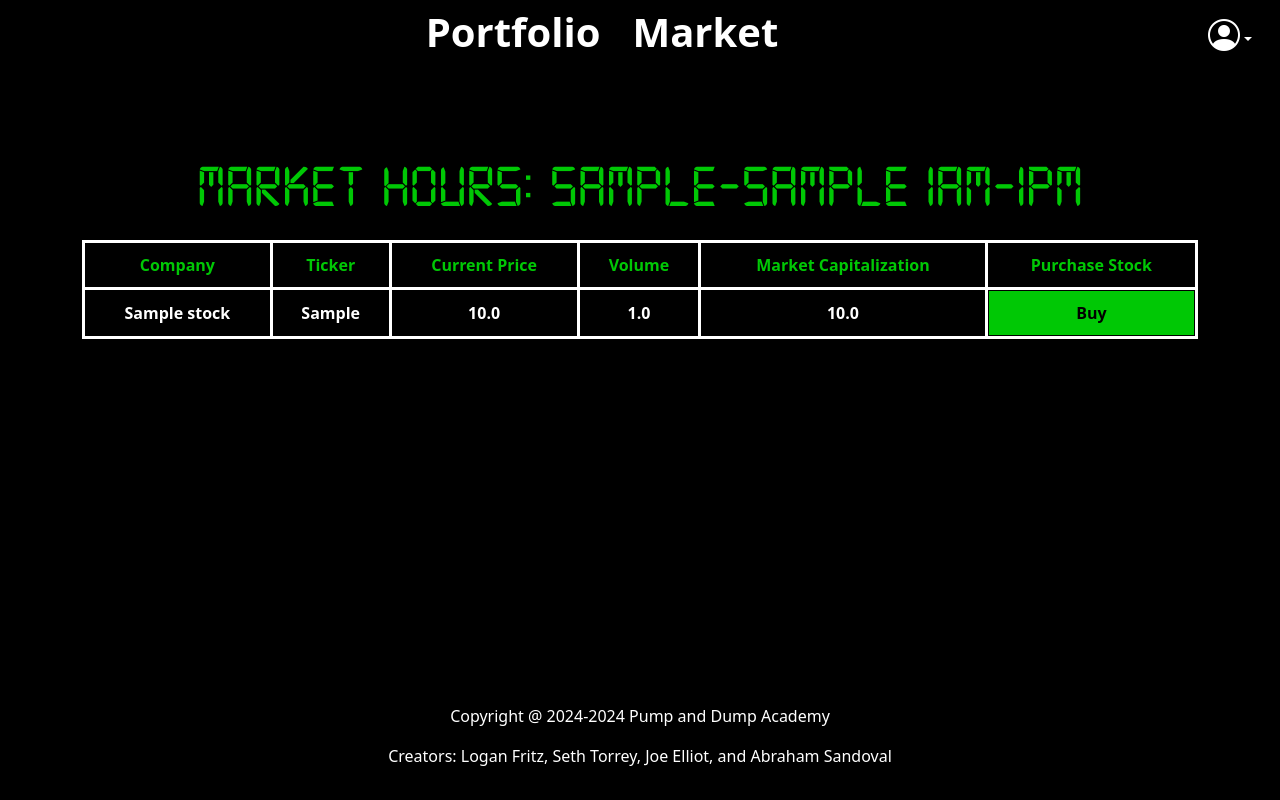
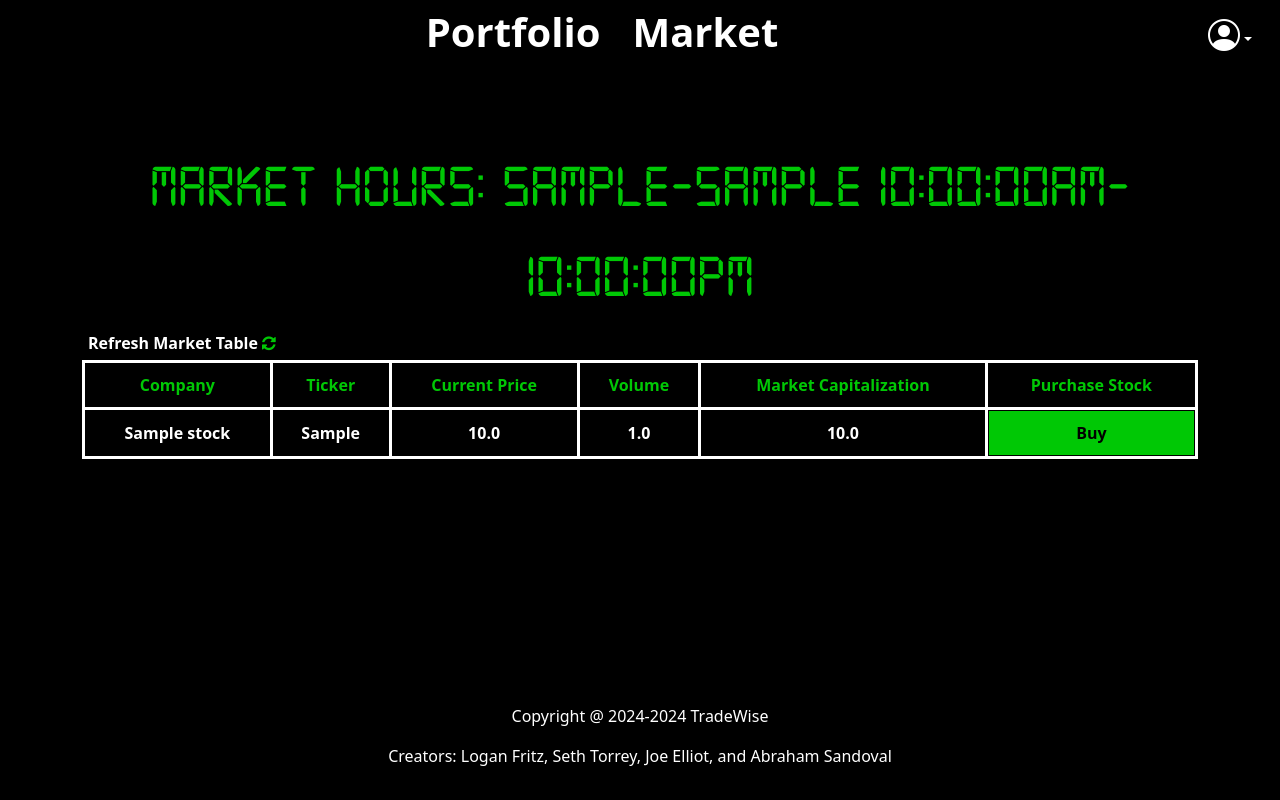
Before and after one commit to torrey51/FlaskProject__401, a Flask app: page /market in a window 1280 px wide. Run offline with Flask 3, Linux system fonts and the light colour scheme; a user stored in the database is signed in; tables that the repository leaves empty hold one stand-in row (values such as "Sample post").

Commit message:
10.30.2024 Updates
The stock current price is now fluctuating when the virtual internment is running, I also was able to get the market hours to restrict users from buying stocks based on the day of the week and the time of day. I also added the US holidays and set it to close the market when there is a US holiday.  Imported 3 new python libraries to achieve this.

from apscheduler.schedulers.background import BackgroundScheduler
from datetime import datetime, time, date
import holidays

```diff
--- a/app.py
+++ b/app.py
@@ -2,21 +2,26 @@ from flask import Flask, render_template, request, redirect, url_for, flash
 from flask_sqlalchemy import SQLAlchemy
 from flask_login import LoginManager, login_user, login_required, logout_user, current_user, UserMixin
 from flask_wtf import FlaskForm
-from wtforms import StringField, SubmitField, PasswordField
+from wtforms import StringField, SubmitField, PasswordField, TimeField
 from wtforms.validators import DataRequired, Email, EqualTo, Regexp
 from werkzeug.security import generate_password_hash, check_password_hash
 import werkzeug
 from werkzeug.exceptions import HTTPException
+import random
+from apscheduler.schedulers.background import BackgroundScheduler
+from datetime import datetime, time, date
+import holidays
 
 
 app= Flask(__name__)
 
 app.config['SECRET_KEY'] = 'your_secret_key'
 
-# Initializing the LoginManager
+# Initializing the LoginManager: https://www.digitalocean.com/community/tutorials/how-to-add-authentication-to-your-app-with-flask-login
 login_manager = LoginManager()
 login_manager.init_app(app)
-login_manager.login_view = 'login'
+# redirects the users to the home login page if they are not signed in
+login_manager.login_view = 'home'
 login_manager.login_message_category = 'info'
 
 # MySQL database configuration
@@ -38,6 +43,23 @@ class Stock(db.Model):
     def market_capitalization(self):
         return self.current_price * self.volume
 
+#Function for fluctuating the current stock price
+def fluctuate_price():
+    with app.app_context():
+        stocks = Stock.query.all()
+        for stock in stocks:
+            # fluctuate is set to get a random number between -10 and 10
+            fluctuate = random.uniform(-10, 10)
+            # The random number is then added to or subtracted from the current price
+            stock.current_price += fluctuate
+            # rounds the current price to only use 2 decimal places
+            stock.current_price = round(stock.current_price, 2)
+        db.session.commit()
+
+sched = BackgroundScheduler(daemon=True)
+sched.add_job(fluctuate_price, 'interval', minutes=5)
+sched.start()
+
 # Flask-WTF form for handling user input for stocks
 class StockForm(FlaskForm):
     company_name = StringField('Name', validators=[DataRequired()])
@@ -47,23 +69,62 @@ class StockForm(FlaskForm):
     volume = StringField('volume',validators=[DataRequired()])
     submit = SubmitField('Submit')
 
-
 # Creating a market hours table
 class Hours(db.Model):
     hour_id = db.Column(db.Integer, primary_key=True)
     open_day = db.Column(db.String(9), nullable=False)
     close_day = db.Column(db.String(9), nullable=False)
-    open_hour = db.Column(db.Integer, nullable=False)
-    close_hour = db.Column(db.Integer, nullable=False)
+    open_hour = db.Column(db.Time, nullable=False)
+    close_hour = db.Column(db.Time, nullable=False)
+
+def market_open():
+    # Gets the current date and time
+    time_now = datetime.now()
+    # Gets the current day of the week
+    current_day = time_now.strftime("%A")
+    # Gets the current time
+    current_time = time_now.time()
+    # Getting the current year
+    current_year = datetime.now().year
+    # Get the current date
+    current_date = time_now.date()
+
+    # Creates a variable holiday_dates to store the us calendar holidays for the whatever the current year it is
+    # Using a set to store all of the holidays in one variable, and using the .keys() to only get the dates and not include the holiday names
+    holiday_dates = set(holidays.US(years=current_year).keys())
+
+    # Specifies the days when the market is allowed to be open no weekends
+    open_days = ['Monday', 'Tuesday', 'Wednesday', 'Thursday', 'Friday']
+
+    # Prints the current day, current time, the holiday dates, and the current date for testing purposes
+    print("current day:", current_day)
+    print("current time:", current_time)
+    print(holiday_dates)
+    print("Current date", current_date)
+
+    # If the current_date is in the holiday dates then the market is closed
+    if current_date in holiday_dates:
+        return False
+
+    # Checks that the current day is one of the days the market is open. M-W closed on weekends
+    if current_day in open_days:
+
+        # Queries the database to get the hours
+        market_hours = Hours.query.order_by(Hours.hour_id.desc()).first()
+
+        # If a weekday check to see if its within the market hours
+        return market_hours.open_hour <= current_time <= market_hours.close_hour
+    # else then false and the market is closed and users should not be able to buy and sell stocks
+    else:
+        return False
 
 # Flask-WTF form for handling user input for changing market hours
 class HoursForm(FlaskForm):
-    open_day = StringField('open_day', validators=[DataRequired()])
-    close_day = StringField('close_day', validators=[DataRequired()])
-    open_hour = StringField('open_hour', validators=[DataRequired()])
-    close_hour = StringField('close_hour', validators=[DataRequired()])
+    open_day = StringField('Open Day', validators=[DataRequired()])
+    close_day = StringField('Close Day', validators=[DataRequired()])
+    open_hour = TimeField('Open Hour', format='%H:%M', validators=[DataRequired()])
+    close_hour = TimeField('Close Hour', format='%H:%M', validators=[DataRequired()])
     submit = SubmitField('submit')
-
 
 # Creating a User model
 class User(db.Model, UserMixin):
@@ -86,6 +147,7 @@ class UserForm(FlaskForm):
     confirm_password = PasswordField('Confirm Password', validators=[DataRequired(), EqualTo('password', message='Passwords must match')])
     submit = SubmitField('Create')
 
+# Form for logging in
 class LoginForm(FlaskForm):
     email = StringField('Email', validators=[DataRequired(), Email()])
     password = PasswordField('Password', validators=[DataRequired()])
@@ -99,13 +161,14 @@ def load_user(user_id):
 #route 1 (page 1) #Home
 @app.route('/', methods=["GET", "POST"])
 def home():
-    # If the user who is signing in is authenticated they will be redirected to the portfolio page after signing
+    # If the user is already signed in when visiting the website they will be redirected to the portfolio page instead of being shown the home page
     if current_user.is_authenticated:
         return redirect(url_for('portfolio'))
     # Form for loggin in as a user, will be redirected to the market page once logged in, and flashses a success message on the market page
     form = LoginForm()
     if form.validate_on_submit():
         user = User.query.filter_by(email=form.email.data).first()
+        # Checks to see if the hashed passwords match each other, if they do user will be logged in
         if user and check_password_hash(user.password, form.password.data):
             login_user(user)
             flash('Login successful!', 'success')
@@ -118,17 +181,22 @@ def home():
 @app.route('/market')
 @login_required
 def market():
+    # Creates the tables in the database
     db.create_all()
+    # queries all the stocks from the stock table
     stocks = Stock.query.all()
-    # Sorts the Hours table to take the most recent update to the stock market hours
+    # queries the Hours table to take the most recent update to the stock market hours
     last_hour = Hours.query.order_by(Hours.hour_id.desc()).first()
     return render_template('market.html', stocks=stocks, last_hour=last_hour)
 
 #route 3 (page 3) buying stock
 @app.route("/buy-stock/<int:id>", methods=["GET", "POST"])
 def buy_stock(id):
+    if not market_open():
+        flash("Market is closed", "danger")
+        return redirect(url_for('market'))
     stock = Stock.query.get_or_404(id)
-    # Form for buying the stocks (not completed at all need to figure out how to buy stocks)
+    # Form for buying the stocks (not completed need to figure out how to buy stocks)
     form = StockForm(obj=stock)
     if form.validate_on_submit():
         stock.company_name = form.company_name.data
@@ -167,6 +235,7 @@ def add_stock():
             current_price=float(form.current_price.data),
             volume=float(form.volume.data)
         )
+        # Adds the new stock to the database once the form is submitted
         db.session.add(new_stock)
         db.session.commit()
         flash('Stock addes successfully!')
@@ -177,6 +246,7 @@ def add_stock():
 @app.route("/delete-stock/<int:id>")
 def delete_stock(id):
     stock = Stock.query.get_or_404(id)
+    # Deletes the stock from the database and commits
     db.session.delete(stock)
     db.session.commit()
     flash('Stock deleted sucessfully!')
@@ -186,6 +256,7 @@ def delete_stock(id):
 @app.route("/update-stock/<int:id>", methods=["GET", "POST"])
 def update_stock(id):
     stock = Stock.query.get_or_404(id)
+    # populates the stockfrom with the stocks data that was selected
     form = StockForm(obj=stock)
     # Form for updating the stock information
     if form.validate_on_submit():
@@ -208,9 +279,10 @@ def change_hours():
         new_schedule = Hours(
             open_day=form.open_day.data,
             close_day=form.close_day.data,
-            open_hour=int(form.open_hour.data),
-            close_hour=int(form.close_hour.data)
+            open_hour=form.open_hour.data,
+            close_hour=form.close_hour.data
         )
+        # adds the new market hours to the database and commits
         db.session.add(new_schedule)
         db.session.commit()
         flash('Market hours added successfully!')
@@ -234,9 +306,12 @@ def account():
             last_name=form.last_name.data,
             username=form.username.data,
             email=form.email.data,
+            # Hashes the users password when the accout is created
             password=generate_password_hash(form.password.data),
+            # Sets the user type to customer
             user_type='customer'
         )
+        # Adds the user to the database and commits
         db.session.add(new_user)
         db.session.commit()
         flash('User created successfully!')
@@ -255,37 +330,25 @@ def admin_account():
             last_name=form.last_name.data,
             username=form.username.data,
             email=form.email.data,
+            # Hashes the password when the accout is created
             password=generate_password_hash(form.password.data),
+            # Sets the user type to admin
             user_type='admin'
         )
+        # Adds the user to the datbase and commits
         db.session.add(new_user)
         db.session.commit()
         flash('User created successfully!')
+        # Will redirect the user back to the admin_market page after submitting
         return redirect(url_for('admin_market'))
     return render_template('admin_account.html', form=form)
 
-#route 12 (page 11) adding a login page
-@app.route("/login", methods=["GET", "POST"])
-def login():
-    # If the user who is signing in is authenticated they will be redirected to the market page after signing
-    if current_user.is_authenticated:
-        return redirect(url_for('portfolio'))
-    # For for logging in a user (will remove eventually because the login is now on the home.html page)
-    form = LoginForm()
-    if form.validate_on_submit():
-        user = User.query.filter_by(email=form.email.data).first()
-        if user and check_password_hash(user.password, form.password.data):
-            login_user(user)
-            flash('Login successful!', 'success')
-            return redirect(url_for('market'))
-        else:
-            flash('Login failed. Check your email and password', 'danger')
-    return render_template('login.html', form=form)
-
-#Route 13 logging out the user
+#Route 12 logging out the user
 @app.route("/logout")
 @login_required
 def logout():
+    # logs the user out
     logout_user()
     flash('You have been logged out.', 'info')
+    # redirects to the home page if signed out
     return redirect(url_for('home'))
--- a/templates/account.html
+++ b/templates/account.html
@@ -10,7 +10,7 @@
       background-color: black;
   }
 
-  /* CSS for the adjusting the entire form */
+  /* CSS for the adjusting the entire formconfirm_pa */
   .form-container {
       display: flex;
       justify-content: center;
@@ -89,7 +89,7 @@
   }
 
 </style>
-<!--Form for creating a new user account taken from: https://getbootstrap.com/docs/5.0/forms/overview/-->
+<!--Form template taken from here: https://getbootstrap.com/docs/5.0/forms/overview/-->
 <body>
   <h1>Create Account</h1>
   <div class="form-container">
--- a/templates/base.html
+++ b/templates/base.html
@@ -7,7 +7,7 @@
     <!-- Bootstrap CSS -->
     <link href="https://cdn.jsdelivr.net/npm/bootstrap@5.3.0-alpha1/dist/css/bootstrap.min.css" rel="stylesheet"/>
     <link href="https://cdnjs.cloudflare.com/ajax/libs/bootstrap-icons/1.8.3/font/bootstrap-icons.min.css" rel="stylesheet" />
-
+    <link rel="stylesheet" href="https://cdnjs.cloudflare.com/ajax/libs/font-awesome/4.7.0/css/font-awesome.min.css">
 
 
     <!-- CSS Styling -->
@@ -137,7 +137,7 @@
 
 <body>
 
-  <!-- Navbar code taken here: https://dev.to/codeply/bootstrap-5-sidebar-examples-38pb -->
+  <!-- Navbar template taken from here: https://dev.to/codeply/bootstrap-5-sidebar-examples-38pb -->
   <div class="container-fluid">
     <div class="row">
         <div class="col-12 sticky-top">
@@ -163,6 +163,7 @@
                     </a>
                     <!-- Adds the routes to the dropdown menu when clicking on the user icon -->
                     <ul class="dropdown-menu text-small shadow" aria-labelledby="dropdownUser3">
+                      <!-- Shows which user is currently signed in -->
                         <li>Username: {{ current_user.username }}</li>
                         <li><a class="dropdown-item" href="{{ url_for('portfolio')}}">Portfolio</a></li>
                         <li><a class="dropdown-item" href="{{ url_for('market')}}">Market</a></li>
@@ -175,8 +176,9 @@
     </div>
   </div>
     <main class="container mt-4">{% block content %}{% endblock %}</main>
+    <!-- Footer for all the webpages that have the base.html files extended -->
     <footer class="bg-custom text-center py-3">
-      <p>Copyright @ 2024-2024 Pump and Dump Academy</p>
+      <p>Copyright @ 2024-2024 TradeWise</p>
       <p>Creators: Logan Fritz, Seth Torrey, Joe Elliot, and Abraham Sandoval</p>
     </footer>
     <!-- Bootstrap JS and dependencies -->
--- a/templates/home.html
+++ b/templates/home.html
@@ -91,7 +91,7 @@
         <div class="col-12 col-md-6 text-bg-primary">
           <div class="welcome d-flex align-items-center justify-content-center h-100">
             <div class="col-10 col-xl-11 py-3">
-              <h1>Welcome to Pump and Dump Academy!</h1>
+              <h1>Welcome to TradeWise!</h1>
               <hr class="border-primary-subtle mb-4">
               <h2 class="h1 mb-4">The ultimate stock trading training website</h2>
             </div>
@@ -121,7 +121,7 @@
                   {{ form.password(class="form-control", id="password") }}
                 </div>
 
-                <!-- Checkbox for keeping user signed in (not finished doesn't do anything) -->
+                <!-- Checkbox for keeping user signed in (not finished doesn't do anything, user already stays signed in) -->
                 <div class="col-12">
                   <div class="form-check">
                     <input class="form-check-input" type="checkbox" value="" name="remember_me" id="remember_me">
@@ -144,7 +144,9 @@
               <div class="col-12">
                 <hr class="line mt-5 mb-4 border-secondary-subtle">
                 <div class="d-flex gap-2 gap-md-4 flex-column flex-md-row justify-content-md-end">
+                  <!-- Link for creating a new account, redirects to the account.html file -->
                   <a href="{{ url_for('account')}}" class="link-secondary text-decoration-none">Create new account</a>
+                  <!-- Linke for user forgetting password (does not do anything yet) -->
                   <a href="#!" class="link-secondary text-decoration-none">Forgot password</a>
                 </div>
               </div>
--- a/templates/market.html
+++ b/templates/market.html
@@ -82,20 +82,32 @@
       font-family: Clock;
     }
 
+    button {
+      border: none;
+      background-color: black;
+      color: white;
+      padding-bottom: 5px;
+      font-weight: bold;
+    }
   </style>
 
   <body>
+    <!-- Displays the market hours above the stock market table, shows the most recent market hour update -->
     {% if last_hour %}
     <p class="market-hours">Market Hours: {{ last_hour.open_day }}-{{ last_hour.close_day }} {{ last_hour.open_hour }}am-{{ last_hour.close_hour }}pm</p>
     {% else %}
+    <!-- If there are not market hours in the table then this message will be displayed -->
     <p>No market hours available</p>
     {% endif %}
-    <!-- Flashes the messages stated in the app.py file -->
+
+    <!-- Flashes a message that the stock market hours have been added -->
     {% with messages = get_flashed_messages() %} {% if messages %}
     <ul> {% for message in messages %}
       <li class="message">{{ message }}</li>
       {% endfor %}
     </ul> {% endif %} {% endwith %}
+
+    <button onclick="window.location.reload();">Refresh Market Table <i class="fa fa-refresh" style="color:#00c805;"></i></button>
     <!-- Container for the stock table -->
     <div class="table-container">
       <!-- Table for the stocks, pulls value from the database to populate the table -->
```
Also changed, not shown: templates/admin_market.html (+9 -0 lines), templates/change_market_hours.html (+10 -0 lines).
